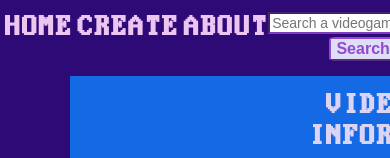
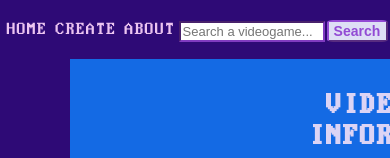
Before and after one commit to CinthiaRS24/PI-VIDEOGAMES, a React (Create React App) app in the folder client/: page /home in a window 390 px wide. Shown: the top 158 px of the page. Built offline with nearby package versions, Linux system fonts and the light colour scheme; no server answers.

Commit message:
add media query in nav

```diff
--- a/client/src/components/Nav/Nav.module.css
+++ b/client/src/components/Nav/Nav.module.css
@@ -26,3 +26,21 @@ a:-webkit-any-link {
     font-family: 'myFont2';
     src: url('../../fontsType/Perfect\ DOS\ VGA\ 437.ttf');
   }
+
+
+
+@media screen and (max-width: 700px) {
+    .nav {
+        width: 100%;
+        padding-top: 17px;
+        padding-bottom: 17px;
+    }
+
+    .text {
+
+        font-weight: normal;
+        font-size: 18px;
+        margin-top: auto;
+        margin-bottom: auto;
+    }
+}
--- a/client/src/components/SearchBar/SearchBar.module.css
+++ b/client/src/components/SearchBar/SearchBar.module.css
@@ -22,3 +22,16 @@
     background-color: #4444d1e7;
     border-color: rgb(240, 235, 245);
 }
+
+@media screen and (max-width: 700px) {
+
+    .input {
+        font-size: 13px;
+        width: 138px;
+    }
+
+    .btn {
+        font-size: 14px;
+    }
+
+}
```
